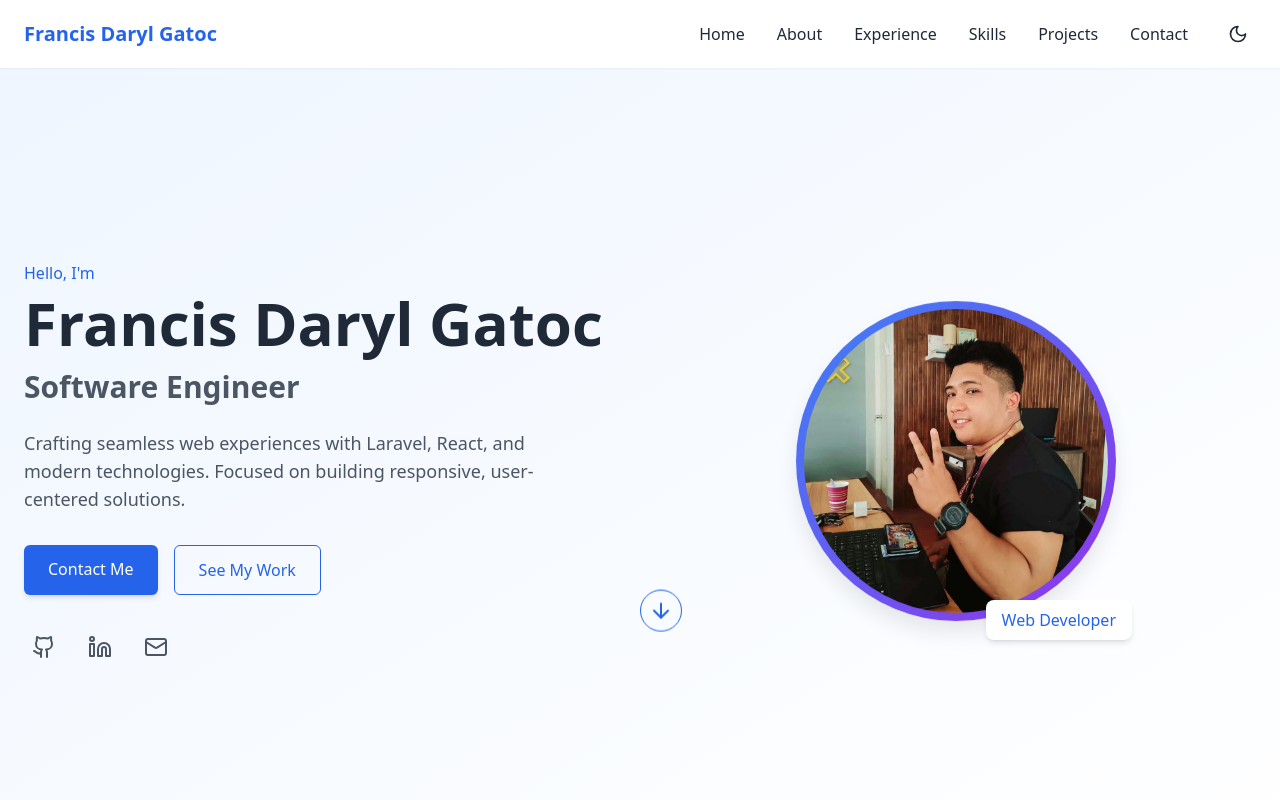
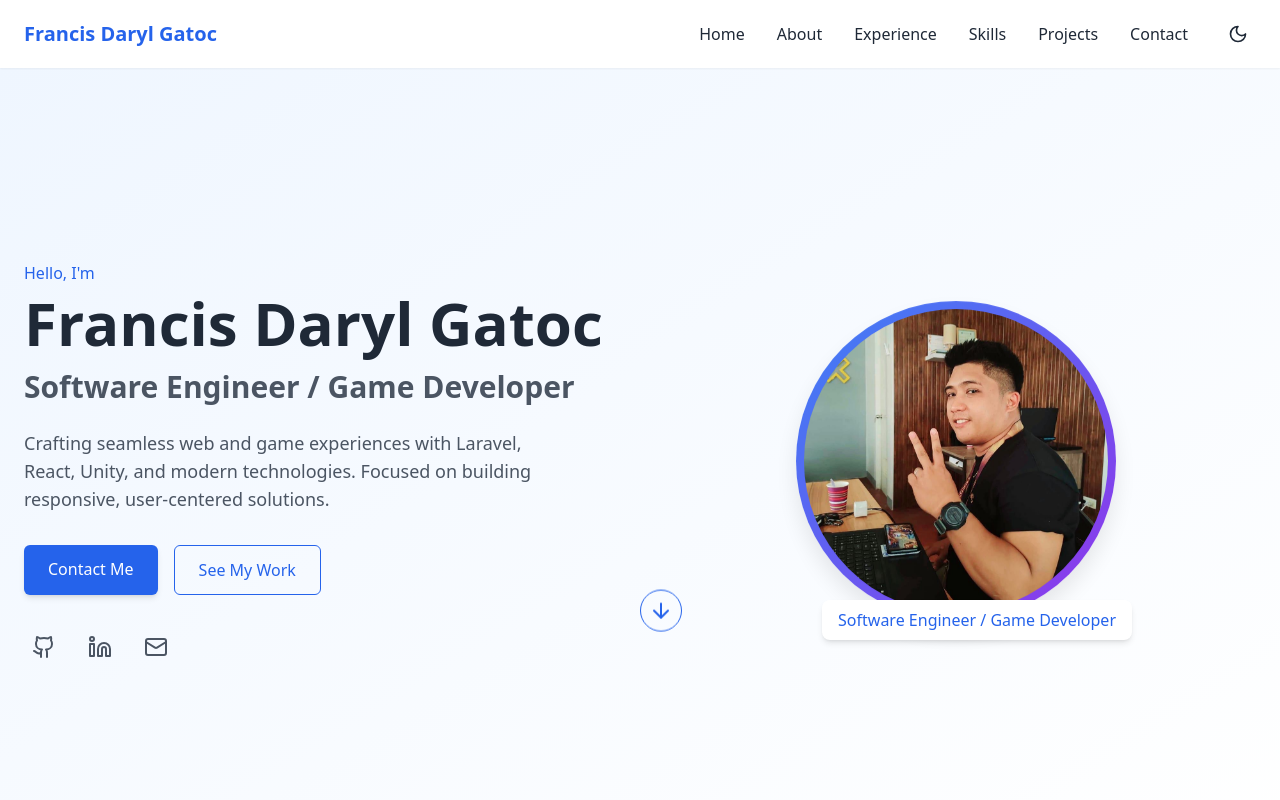
Before and after one commit to fdgatoc03/my-portfolio, a React (Vite) app: page / in a window 1280 px wide. Shown: the top 800 px of the page. Built offline with nearby package versions, Linux system fonts and the light colour scheme.

Commit message:
Update Hero.tsx

```diff
--- a/src/components/Hero.tsx
+++ b/src/components/Hero.tsx
@@ -20,10 +20,10 @@ const Hero: React.FC = () => {
               Francis Daryl Gatoc
             </h1>
             <h2 className="text-2xl sm:text-3xl font-semibold text-gray-600 dark:text-gray-300 mb-6 animate-slideUp animation-delay-100">
-              Software Engineer
+              Software Engineer / Game Developer
             </h2>
             <p className="text-lg text-gray-600 dark:text-gray-400 mb-8 max-w-lg animate-slideUp animation-delay-200">
-              Crafting seamless web experiences with Laravel, React, and modern technologies. Focused on building responsive, user-centered solutions.
+            Crafting seamless web and game experiences with Laravel, React, Unity, and modern technologies. Focused on building responsive, user-centered solutions.
             </p>
             <div className="flex flex-wrap gap-4 mb-8 animate-slideUp animation-delay-300">
               <a
@@ -74,7 +74,7 @@ const Hero: React.FC = () => {
                 />
               </div>
               <div className="absolute -bottom-4 -right-4 bg-white dark:bg-gray-800 px-4 py-2 rounded-lg shadow-md">
-                <span className="text-blue-600 dark:text-blue-400 font-medium">Web Developer</span>
+                <span className="text-blue-600 dark:text-blue-400 font-medium">Software Engineer / Game Developer</span>
               </div>
             </div>
           </div>
```
